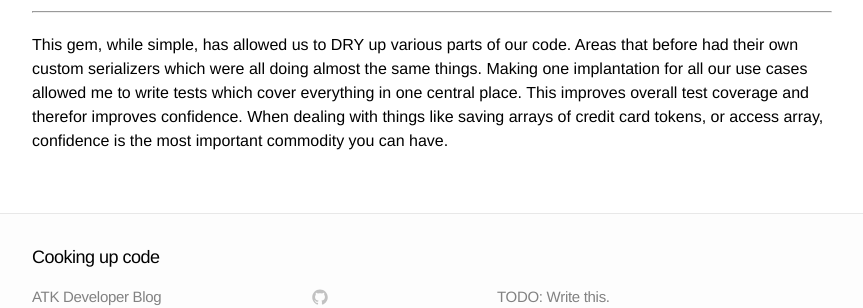
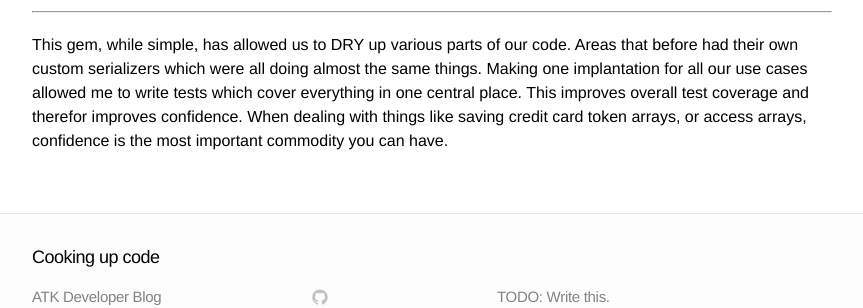
Before and after one commit to Americastestkitchen/Americastestkitchen.github.io, a Jekyll site: the page built from _posts/2014-06-20-json-array-serializer.markdown, in a window 1280 px wide and 900 px high, scrolled down 1889 px. Shown: the part 524-832 px from the top of the window, without its empty margins (208-1071 px from the left). Built offline with Jekyll 4.4.1, drawn with Linux system fonts in a browser that asks for light colours.

Commit message:
Small grammer thing.

```diff
--- a/_posts/2014-06-20-json-array-serializer.markdown
+++ b/_posts/2014-06-20-json-array-serializer.markdown
@@ -90,4 +90,4 @@ serialize :foo, JSONArraySerializer.new(column_type: :array)  # Saves to array c
 
 ---
 
-This gem, while simple, has allowed us to DRY up various parts of our code. Areas that before had their own custom serializers which were all doing almost the same things. Making one implantation for all our use cases allowed me to write tests which cover everything in one central place. This improves overall test coverage and therefor improves confidence. When dealing with things like saving arrays of credit card tokens, or access array, confidence is the most important commodity you can have.
+This gem, while simple, has allowed us to DRY up various parts of our code. Areas that before had their own custom serializers which were all doing almost the same things. Making one implantation for all our use cases allowed me to write tests which cover everything in one central place. This improves overall test coverage and therefor improves confidence. When dealing with things like saving credit card token arrays, or access arrays, confidence is the most important commodity you can have.
```
